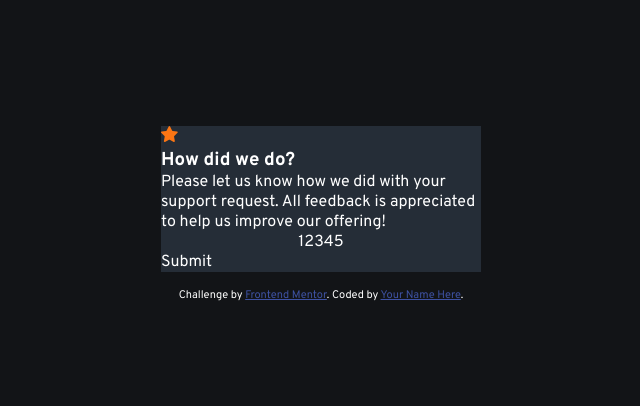
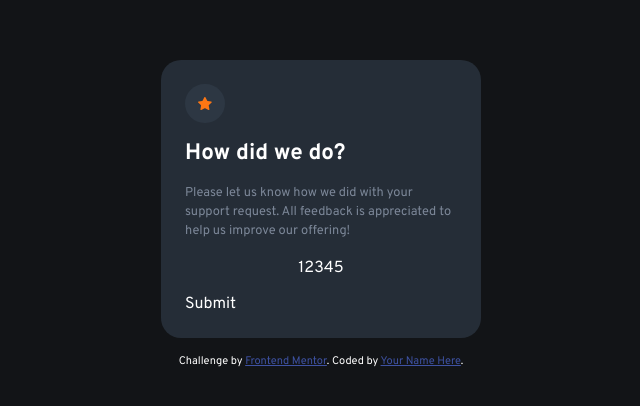
Before and after one commit to Pogen01/Interactive-Rating-Component, a plain HTML site: page index.html in a window 1280 px wide. Shown: the part 186-592 px from the top of the page, without its empty margins (319-959 px from the left). Drawn offline with Linux system fonts and the light colour scheme.

Commit message:
changes(2)

```diff
--- a/index.html
+++ b/index.html
@@ -20,10 +20,11 @@
   <div class="card-icon">
     <img src="./images/icon-star.svg" alt="an orange star icon">
   </div>
-  <h3>How did we do?</h3>
-
-  <p>Please let us know how we did with your support request. All feedback is appreciated
-   to help us improve our offering!</p>
+  <div class="card-text">
+    <h3>How did we do?</h3>
+    <p>Please let us know how we did with your support request. All feedback is appreciated
+    to help us improve our offering!</p>
+  </div>
   <div class="rating-numbers">
     <div class="ratings">1</div>
     <div class="ratings">2</div>
--- a/style.css
+++ b/style.css
@@ -33,8 +33,45 @@ body{
 }
 
 .card{
+    display: flex;
+    flex-direction: column;
+    justify-items: center;
     background: var(--dark-blue);
     max-width: 25%;
+    padding: 1.5rem;
+    border-radius: 20px;
+    gap: 1rem;
+}
+
+.card-icon{
+    border-radius: 50%;
+    background-color: hsl(213, 20%, 22%);
+    padding: 0.8rem;
+    max-width: fit-content;
+}
+
+.card-icon img{
+    display: block;
+    width: 14px;
+    height: auto;
+}
+
+.card-text{
+    display: flex;
+    flex-direction: column;
+    justify-content: center;
+    gap: 1rem;
+}
+
+.card-text h3{
+    font-size: 1.4rem;
+    font-weight: 700;
+}
+
+.card-text p{
+    font-size: 0.8rem;
+    line-height: 1.5;
+    color: var(--medium-grey);
 }
 
 .rating-numbers{
```
